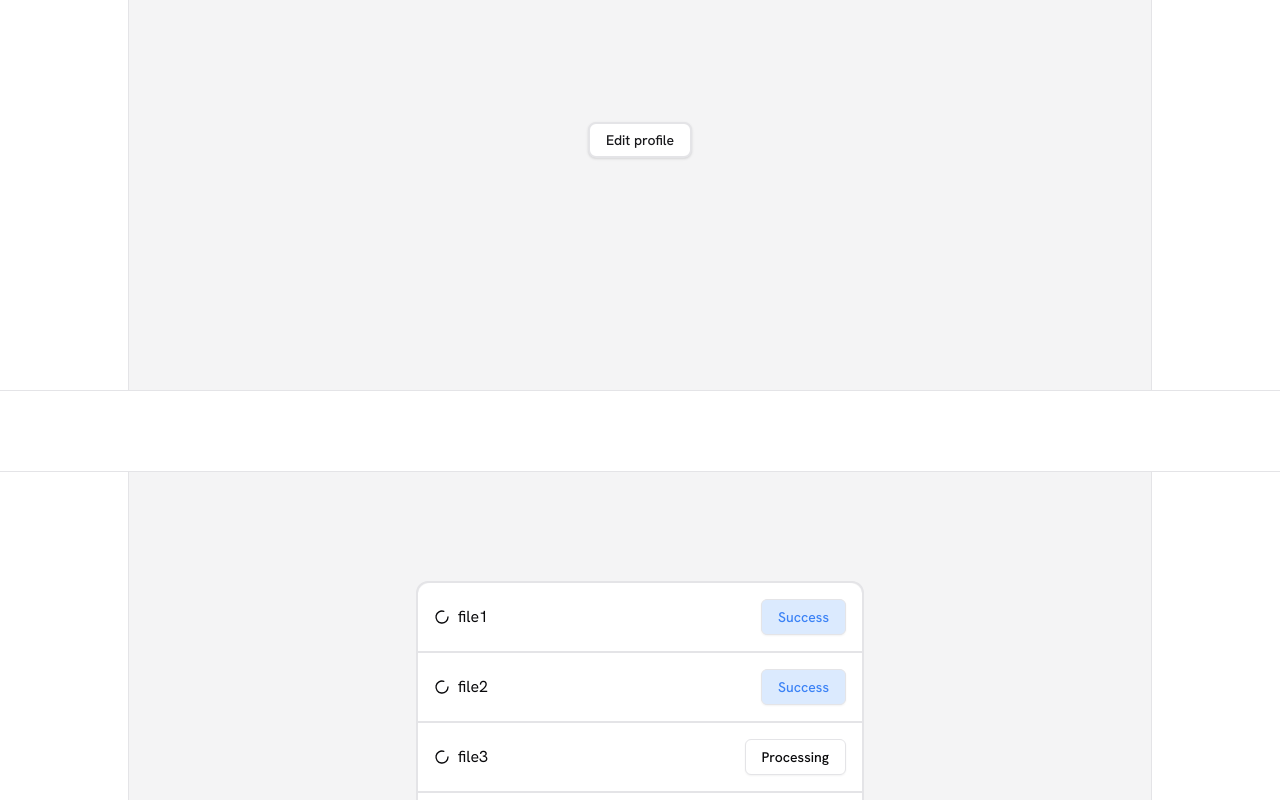
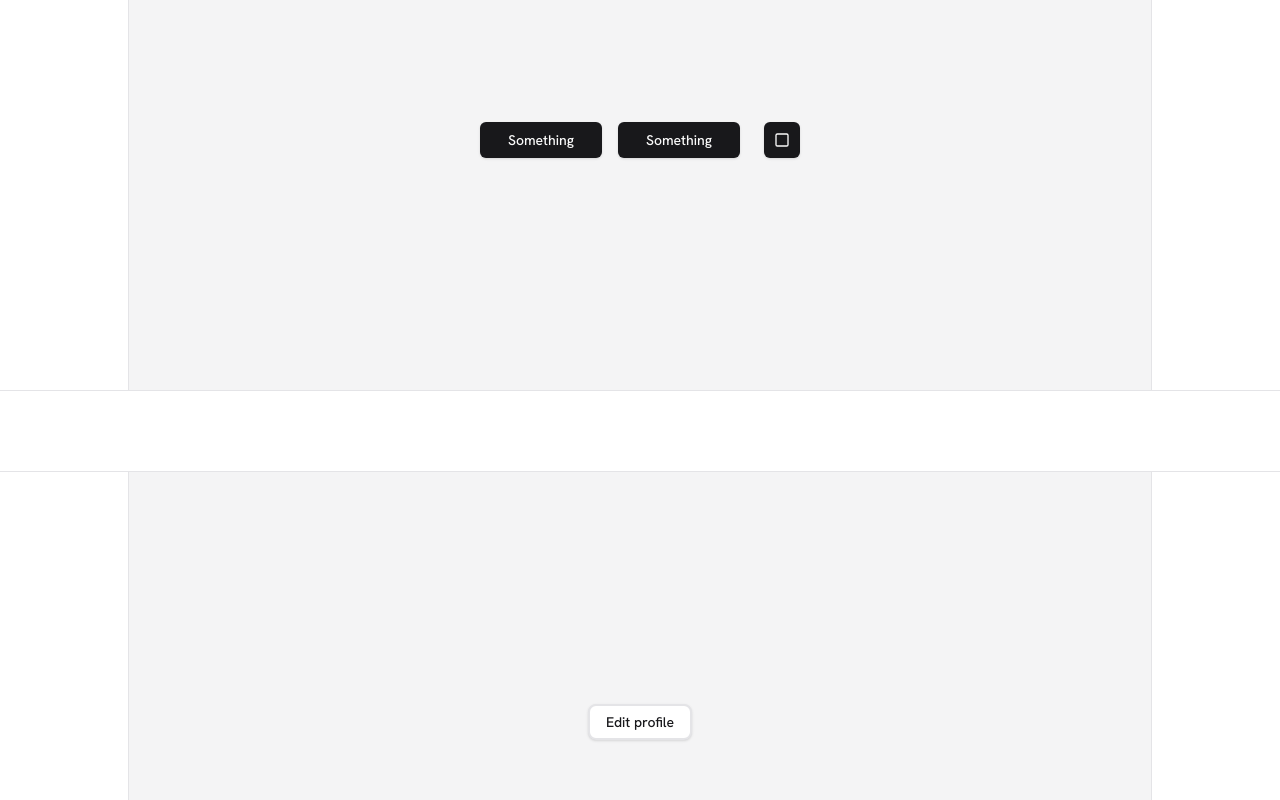
Before and after one commit to code-env/ground-v2, a React (Vite) app: page / in a window 1280 px wide. Shown: the part 800-1600 px from the top of the page. Built offline with nearby package versions, Linux system fonts and the light colour scheme.

Commit message:
feat: added the changes

```diff
--- /dev/null
+++ b/src/components/animations/figma-layout.tsx
@@ -0,0 +1,103 @@
+import { buttonVariants } from "@/components/ui/button";
+import { cn } from "@/lib/utils";
+import { Square } from "lucide-react";
+import {
+  AnimatePresence,
+  MotionConfig,
+  Transition,
+  Variants,
+  motion as m,
+} from "motion/react";
+import { useEffect, useState } from "react";
+
+const particleVariants: Variants = {
+  hidden: { scale: 0, opacity: 0 },
+  animate: { scale: 1, opacity: 1 },
+};
+
+const TRANSITION: Transition = {
+  duration: 0.2,
+  ease: "easeInOut",
+};
+
+const FigmaLayout = () => {
+  const [active, setActive] = useState(false);
+  const [gap, setGap] = useState(false);
+
+  const toggleActive = () => {
+    setActive((prev) => !prev);
+    setGap(true);
+  };
+
+  useEffect(() => {
+    const timer = setTimeout(() => {
+      setGap(false);
+    }, 200);
+
+    return () => clearTimeout(timer);
+  }, [active]);
+
+  return (
+    <MotionConfig transition={TRANSITION}>
+      <div className="flex items-center gap-6 max-w-xs w-full">
+        <div
+          className={cn(
+            "flex items-center relative gap-4 transition-all duration-200 flex-1",
+            {
+              "gap-0": gap,
+            },
+          )}
+        >
+          <button
+            className={cn(
+              "!transition-all !duration-200 flex-1",
+              buttonVariants(),
+              {
+                "rounded-r-none": gap,
+              },
+            )}
+          >
+            Something
+          </button>
+          <button
+            className={cn(
+              "!transition-all !duration-200 flex-1",
+              buttonVariants(),
+              {
+                "rounded-l-none": gap,
+              },
+            )}
+          >
+            Something
+          </button>
+          <AnimatePresence mode="sync" initial={false}>
+            {active && (
+              <m.div
+                variants={particleVariants}
+                initial="hidden"
+                animate="animate"
+                exit="hidden"
+                transition={{
+                  delay: gap ? 0.2 : 0,
+                }}
+                className="size-4 bg-primary absolute inset-0 m-auto"
+              >
+                <div className="size-4 bg-muted absolute -top-2.5 rounded-b-full" />
+                <div className="size-4 bg-muted absolute -bottom-2.5 rounded-t-full" />
+              </m.div>
+            )}
+          </AnimatePresence>
+        </div>
+
+        <button
+          className={buttonVariants({ variant: "default", size: "icon" })}
+          onClick={toggleActive}
+        >
+          <Square className="size-4" />
+        </button>
+      </div>
+    </MotionConfig>
+  );
+};
+
+export default FigmaLayout;
--- a/src/components/animations/index.ts
+++ b/src/components/animations/index.ts
@@ -11,6 +11,7 @@ import DropdownNav from "@/components/animations/dropdown";
 import DynamicIsland from "@/components/animations/dynamic-island";
 import AnimatedFeedback from "@/components/animations/feedback";
 import Fellaz from "@/components/animations/fellaz";
+import FigmaLayout from "@/components/animations/figma-layout";
 import Uploader from "@/components/animations/file-uploader";
 import AnimatedCounter from "@/components/animations/followers-count";
 import InputCheck from "@/components/animations/input-check";
@@ -22,6 +23,7 @@ import MagneticLines from "@/components/animations/magnetic-tiles";
 import MovieGallery from "@/components/animations/movie-gallery";
 import MusicSheet from "@/components/animations/music-shit";
 import PeerListBar from "@/components/animations/peerlist-bar";
+import ProfileEdit from "@/components/animations/profile-edit";
 import { PromptBox } from "@/components/animations/prompt-box";
 import SearchUser from "@/components/animations/search-user";
 import SignIn from "@/components/animations/sign-in";
@@ -38,7 +40,6 @@ import YearsTabs from "@/components/animations/years-tabs";
 import Feedback from "@/components/shared/feedback";
 import Footer from "@/components/shared/footer";
 import Hero from "@/components/shared/hero";
-import ProfileEdit from "./profile-edit";
 
 export {
   AmieAction,
@@ -54,6 +55,7 @@ export {
   DynamicIsland,
   Feedback,
   Fellaz,
+  FigmaLayout,
   Footer,
   Hero,
   ImageCarousel,
--- a/src/pages/home.tsx
+++ b/src/pages/home.tsx
@@ -15,6 +15,7 @@ import {
   DynamicIsland,
   Feedback,
   Fellaz,
+  FigmaLayout,
   Footer,
   Hero,
   ImageCarousel,
@@ -64,6 +65,9 @@ const Home = () => {
       <div className="h-screen fixed top-0 max-w-screen-lg inset-x-0 w-full mx-auto border-x border -z-10 candy-bg hidden md:block" />
       <Hero hidden={isHidden} />
       <Feedback hidden={isHidden} />
+      <ComponentPreview notReady>
+        <FigmaLayout />
+      </ComponentPreview>
       <ComponentPreview notReady>
         <ProfileEdit />
       </ComponentPreview>
```
